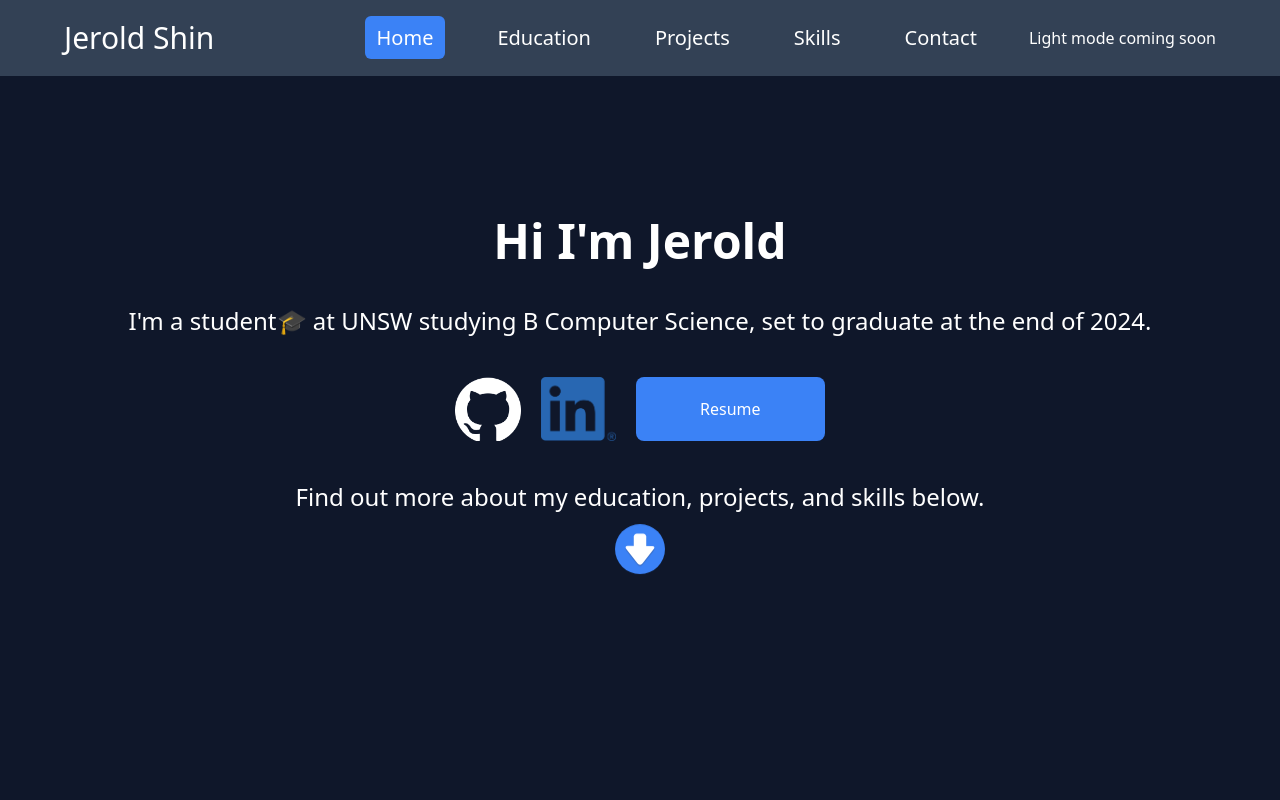
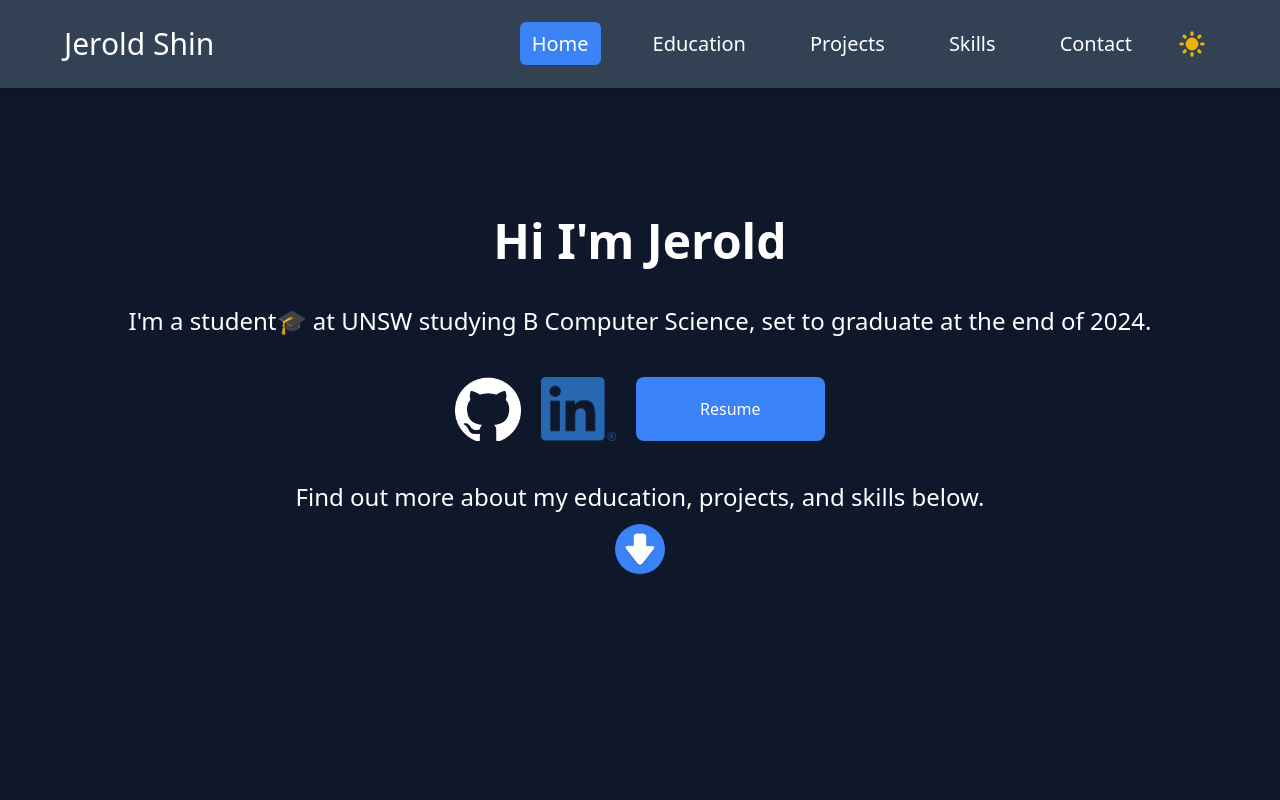
Before and after one commit to jss02/portfolio, a React (Create React App) app in the folder frontend/: page / in a window 1280 px wide. Shown: the top 800 px of the page. Built offline with nearby package versions, Linux system fonts and the light colour scheme.

Commit message:
added darkmode

```diff
--- a/frontend/src/App.js
+++ b/frontend/src/App.js
@@ -9,7 +9,7 @@ import './App.css';
 
 function App() {
     return (
-      <div className="App">
+        <div id='App' className="dark dark:text-white">
             <Header></Header>
             <Home></Home>
             <Education></Education>
@@ -17,7 +17,7 @@ function App() {
             <Skills></Skills>
             <Contact></Contact>
             <Footer></Footer>
-      </div>
+        </div>
     );
 }
 
--- a/frontend/src/Components/Education.jsx
+++ b/frontend/src/Components/Education.jsx
@@ -6,7 +6,7 @@ import PHSLogo from '../assets/PHS-logo.gif'
 
 export default function Education() {
     return (
-        <div className="bg-slate-800 text-white py-24" id="Education">
+        <div className=" bg-white dark:bg-slate-800 py-24" id="Education">
             <div className="max-w-6xl mx-auto">
                 <h4 className="text-5xl text-center font-bold">Education</h4>
                 <ScrollAnimator animation="slide-in-left">
--- a/frontend/src/Components/Footer.jsx
+++ b/frontend/src/Components/Footer.jsx
@@ -1,6 +1,6 @@
 export default function Footer() {
     return (
-        <div className="bg-slate-800 text-white py-6 flex justify-center" id="Footer">
+        <div className="bg-white dark:bg-slate-800 py-6 flex justify-center" id="Footer">
             Jerold Shin 2024
         </div>
     )
--- a/frontend/src/Components/Header.jsx
+++ b/frontend/src/Components/Header.jsx
@@ -3,8 +3,12 @@
  function Header() {
     const links = ["Home", "Education", "Projects", "Skills", "Contact"]
 
+    const toggleDarkMode = () => {
+        document.getElementById('App').classList.toggle('dark')
+    }
+
     return (
-        <header className="bg-slate-700 text-white py-5 px-16 fixed w-full z-10">
+        <header className="bg-white shadow-lg dark:bg-slate-700 py-5 px-16 fixed w-full z-10">
             <div className="flex justify-between items-center">
                 <h2 className="text-3xl" >Jerold Shin</h2>
                 <nav>
@@ -14,18 +18,28 @@
                                 <li className="cursor-pointer">
                                     <Link
                                         to={link}
-                                        activeClass='bg-blue-500'
+                                        activeClass='bg-blue-500 text-white'
                                         spy={true}
                                         smooth={true}
                                         offset={-135}
-                                        className="hover:bg-blue-500 px-3 py-2 rounded-md"
+                                        className="hover:bg-blue-500 hover:text-white px-3 py-2 rounded-md"
                                     >
                                     {link}
                                     </Link>
                                 </li>
                             ))}
                         </ul>
-                        <div className="ml-10">Light mode coming soon</div>
+                                <button onClick={() => toggleDarkMode()}
+                                className="h-12 w-12 ml-6 rounded-lg p-2 hover:bg-slate-700 dark:hover:bg-slate-200">
+                                <svg className="fill-violet-700 block dark:hidden" fill="currentColor" viewBox="0 0 20 20">
+                                    <path d="M17.293 13.293A8 8 0 016.707 2.707a8.001 8.001 0 1010.586 10.586z"></path>
+                                </svg>
+                                <svg className="fill-yellow-500 hidden dark:block" fill="currentColor" viewBox="0 0 20 20">
+                                    <path
+                                        d="M10 2a1 1 0 011 1v1a1 1 0 11-2 0V3a1 1 0 011-1zm4 8a4 4 0 11-8 0 4 4 0 018 0zm-.464 4.95l.707.707a1 1 0 001.414-1.414l-.707-.707a1 1 0 00-1.414 1.414zm2.12-10.607a1 1 0 010 1.414l-.706.707a1 1 0 11-1.414-1.414l.707-.707a1 1 0 011.414 0zM17 11a1 1 0 100-2h-1a1 1 0 100 2h1zm-7 4a1 1 0 011 1v1a1 1 0 11-2 0v-1a1 1 0 011-1zM5.05 6.464A1 1 0 106.465 5.05l-.708-.707a1 1 0 00-1.414 1.414l.707.707zm1.414 8.486l-.707.707a1 1 0 01-1.414-1.414l.707-.707a1 1 0 011.414 1.414zM4 11a1 1 0 100-2H3a1 1 0 000 2h1z"
+                                        fillRule="evenodd" clipRule="evenodd"></path>
+                                </svg>
+                            </button>
                     </div>
                 </nav>
             </div>
--- a/frontend/src/Components/Home.jsx
+++ b/frontend/src/Components/Home.jsx
@@ -1,20 +1,24 @@
 import React from "react";
 import githubLightLogo from '../assets/github-mark-white.png';
+import githubDarkLogo from '../assets/github-mark.png'
 import linkedinLogo from '../assets/LI-In-Bug.png'
 import Resume from '../assets/JSResume.pdf'
 
 export default function Home() {
     return (
-        <div className="bg-slate-900 text-white" id="Home">
+        <div className="bg-slate-50 dark:bg-slate-900" id="Home">
             <main className="flex flex-col items-center justify-center h-screen gap-10">
                 <h1 className="text-5xl font-bold">Hi I'm Jerold</h1>
                 <p className="text-2xl">I'm a student🎓 at UNSW studying B Computer Science, set to graduate
                     at the end of 2024.
                 </p>
                 <div className="flex flex-row gap-5">
-                    <a href='https://github.com/jss02' rel="noreferrer" target="_blank"><img src={githubLightLogo} className="h-16 hover:scale-110" alt="github logo"></img></a>
+                    <a href='https://github.com/jss02' rel="noreferrer" target="_blank">
+                    <img src={githubLightLogo} className="h-16 hover:scale-110 hidden dark:block" alt="github logo white"/>
+                    <img src={githubDarkLogo} className="h-16 hover:scale-110 dark:hidden" alt="github logo"/>
+                    </a>
                     <a href='https://www.linkedin.com/in/jerold-shin' rel="noreferrer" target="_blank"><img src={linkedinLogo} className="h-16 hover:scale-110" alt="linkedin logo"></img></a>
-                    <a href={Resume} target="_blank" rel="noreferrer" className="px-16 py-5 bg-blue-500 hover:scale-110 rounded-lg">Resume</a>
+                    <a href={Resume} target="_blank" rel="noreferrer" className="px-16 py-5 bg-blue-500 hover:scale-110 rounded-lg text-white">Resume</a>
                 </div>
 
                 <div className="flex flex-col items-center gap-5">
--- a/frontend/src/Components/ProjectCard.jsx
+++ b/frontend/src/Components/ProjectCard.jsx
@@ -3,7 +3,7 @@ import ScrollAnimator from './ScrollAnimator'
 export default function ProjectCard( {title, description, dotPoints, languages, libraries, link, date, img} ) {
     return (
         <ScrollAnimator animation="expand" threshold={0.1}>
-        <div className="my-10 flex flex-row justify-between p-5 shadow-lg shadow-slate-950 rounded-lg text-l">
+        <div className="my-10 flex flex-row justify-between p-5 shadow-lg dark:shadow-slate-950 rounded-lg text-l">
             <div>
                 <h5 className="text-2xl font-bold">{title}</h5>
                 <p className="text-xl">{description}</p>
--- a/frontend/src/Components/Projects.jsx
+++ b/frontend/src/Components/Projects.jsx
@@ -6,7 +6,7 @@ import flaskLogo from '../assets/flask-logo.png'
 
 export default function Projects() {
     return (
-        <div className="bg-slate-900 text-white py-24" id="Projects">
+        <div className="bg-slate-50 dark:bg-slate-900 py-24" id="Projects">
             <div className="max-w-6xl mx-auto">
                 <h5 className="text-5xl text-center font-bold">Projects</h5>
                 <ProjectCard
--- a/frontend/src/Components/Skills.jsx
+++ b/frontend/src/Components/Skills.jsx
@@ -3,7 +3,7 @@ import MousePositionWrapper from "./MousePositionWrapper"
 
 export default function Skills() {
     return (
-        <div className="bg-slate-800 text-white py-24" id="Skills">
+        <div className="bg-white dark:bg-slate-800 py-24" id="Skills">
             <div className="max-w-6xl mx-auto">
                 <h5 className="text-5xl text-center font-bold">Skills</h5>
                 <p className="text-xl my-5">Skills and technologies that I am familiar with:</p>
--- a/frontend/tailwind.config.js
+++ b/frontend/tailwind.config.js
@@ -7,4 +7,5 @@ module.exports = {
     extend: {},
   },
   plugins: [],
+  darkMode: 'selector',
 }
```
Also changed, not shown: frontend/src/Components/Contact.jsx (+7 -3 lines), frontend/src/assets/github-mark.png (added).
